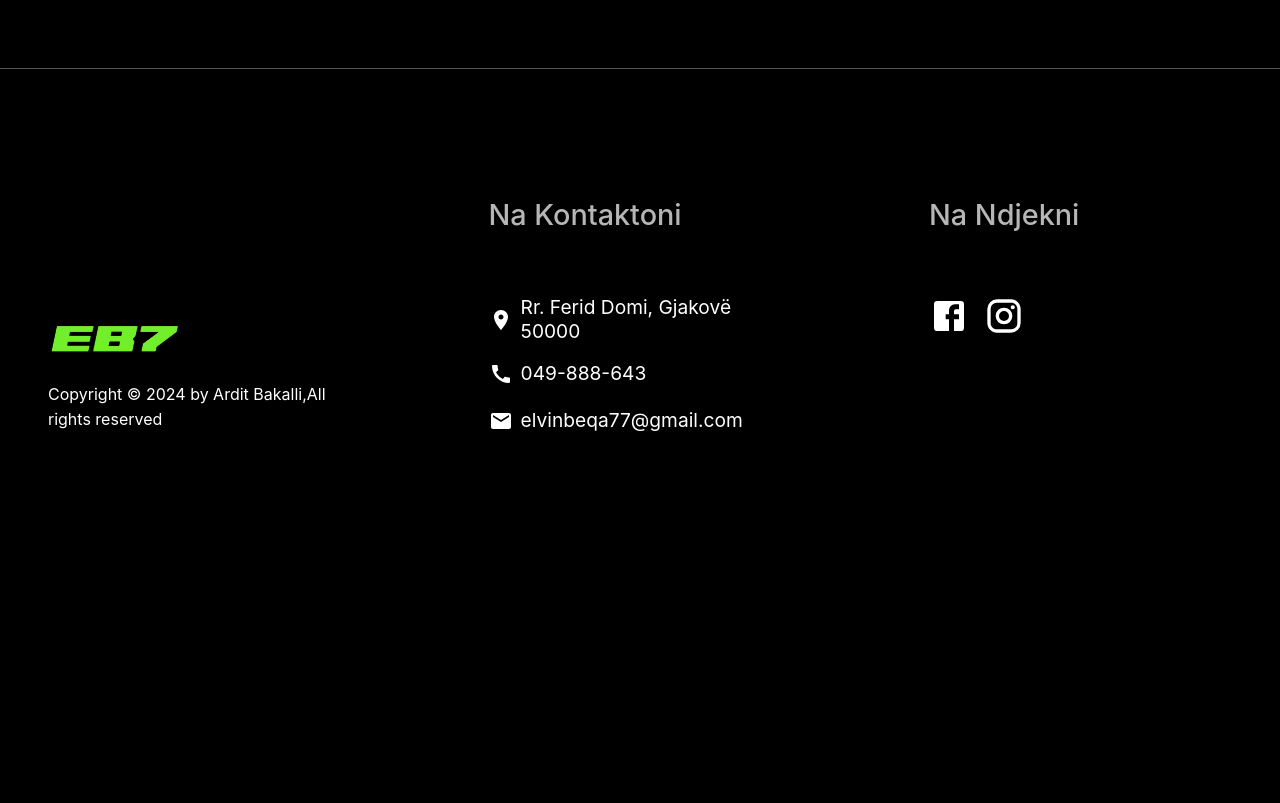
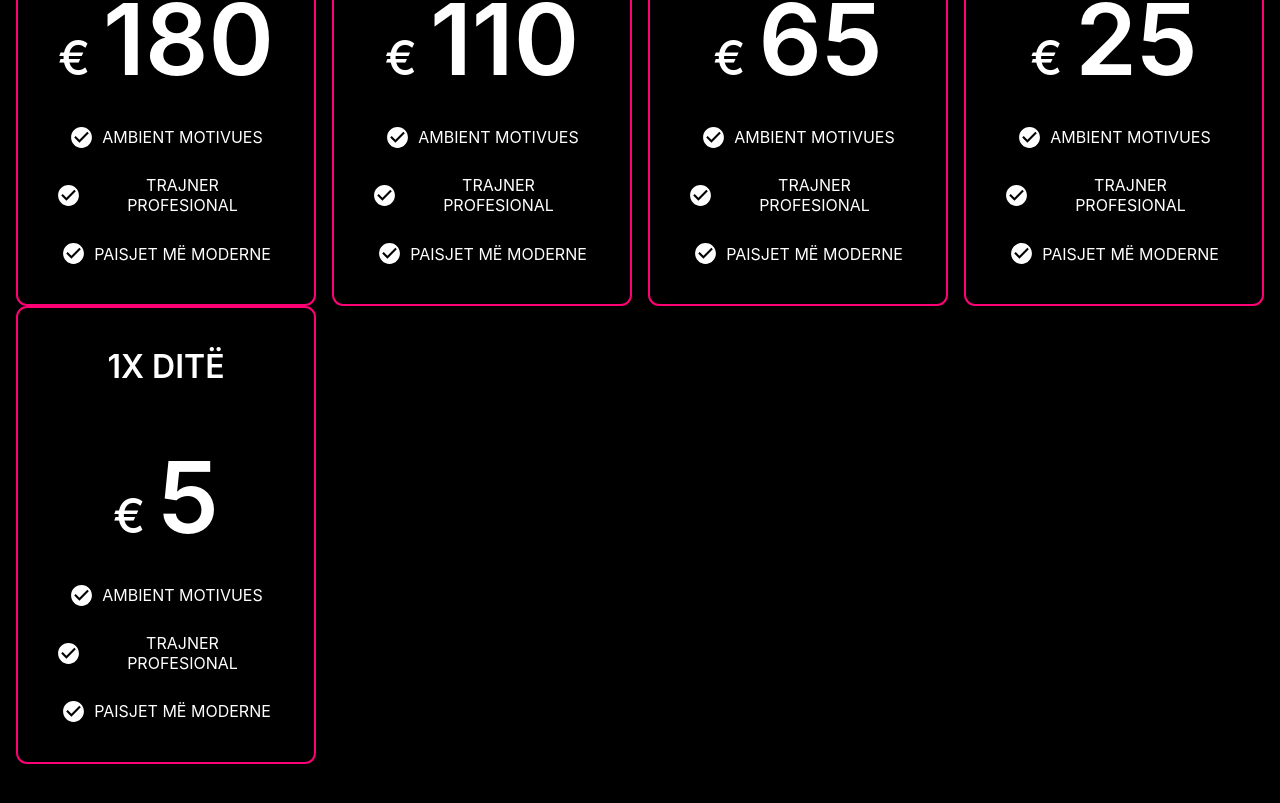
Before and after one commit to ArditDEV/eb7-fitness, a React (Create React App) app: page /ofertat in a window 1280 px wide. Shown: the part 1783-2586 px from the top of the page. Before the commit the page ends 2344 px from the top, so only its background shows below. Built offline with nearby package versions, Linux system fonts and the light colour scheme; a web font is replaced by a local one.

Commit message:
Update Ofertat.js one day +

```diff
--- a/src/components/Ofertat.js
+++ b/src/components/Ofertat.js
@@ -172,6 +172,56 @@ function Ofertat() {
               <p class="plan-namee">1X Muaj</p>
               <p class="plan-pricee">
                 <span>€</span>25
+              </p>
+              <div className="motivation-containerr">
+                <p class="motivation-text">
+                  {" "}
+                  <CheckCircleIcon
+                    sx={{
+                      marginRight: "8px",
+                      color: "white",
+                      width: 25,
+                      height: 25,
+                      backgroundColor: "transparent",
+                    }}
+                  />
+                  Ambient Motivues
+                </p>
+                <p class="motivation-text">
+                  {" "}
+                  <CheckCircleIcon
+                    sx={{
+                      marginRight: "8px",
+                      color: "white",
+                      width: 25,
+                      height: 25,
+                      backgroundColor: "transparent",
+                    }}
+                  />
+                  Trajner profesional
+                </p>
+                <p class="motivation-text">
+                  {" "}
+                  <CheckCircleIcon
+                    sx={{
+                      marginRight: "8px",
+                      color: "white",
+                      width: 25,
+                      height: 25,
+                      backgroundColor: "transparent",
+                    }}
+                  />
+                  Paisjet më moderne
+                </p>
+              </div>
+              <p class="plan-textt"></p>
+            </header>
+          </div>
+          <div class="pricing-plann pricing-plan--starterr">
+            <header class="plan-headerr">
+              <p class="plan-namee">1X Ditë</p>
+              <p class="plan-pricee">
+                <span>€</span>5
               </p>
               <div className="motivation-containerr">
                 <p class="motivation-text">
@@ -422,6 +472,56 @@ function Ofertat() {
               <p class="plan-textt"></p>
             </header>
           </div>
+          <div class="pricing-plann pricing-plan--completee">
+            <header class="plan-headerr">
+              <p class="plan-namee">1x Ditë</p>
+              <p class="plan-pricee">
+                <span>€</span>5
+              </p>
+              <div className="motivation-containerr">
+                <p class="motivation-text">
+                  {" "}
+                  <CheckCircleIcon
+                    sx={{
+                      marginRight: "8px",
+                      color: "white",
+                      width: 25,
+                      height: 25,
+                      backgroundColor: "transparent",
+                    }}
+                  />
+                  Ambient Motivues
+                </p>
+                <p class="motivation-text">
+                  {" "}
+                  <CheckCircleIcon
+                    sx={{
+                      marginRight: "8px",
+                      color: "white",
+                      width: 25,
+                      height: 25,
+                      backgroundColor: "transparent",
+                    }}
+                  />
+                  Trajner profesional
+                </p>
+                <p class="motivation-text">
+                  {" "}
+                  <CheckCircleIcon
+                    sx={{
+                      marginRight: "8px",
+                      color: "white",
+                      width: 25,
+                      height: 25,
+                      backgroundColor: "transparent",
+                    }}
+                  />
+                  Paisjet më moderne
+                </p>
+              </div>
+              <p class="plan-textt"></p>
+            </header>
+          </div>
         </div>
       </section>
       <hr className="hr"></hr>
```
